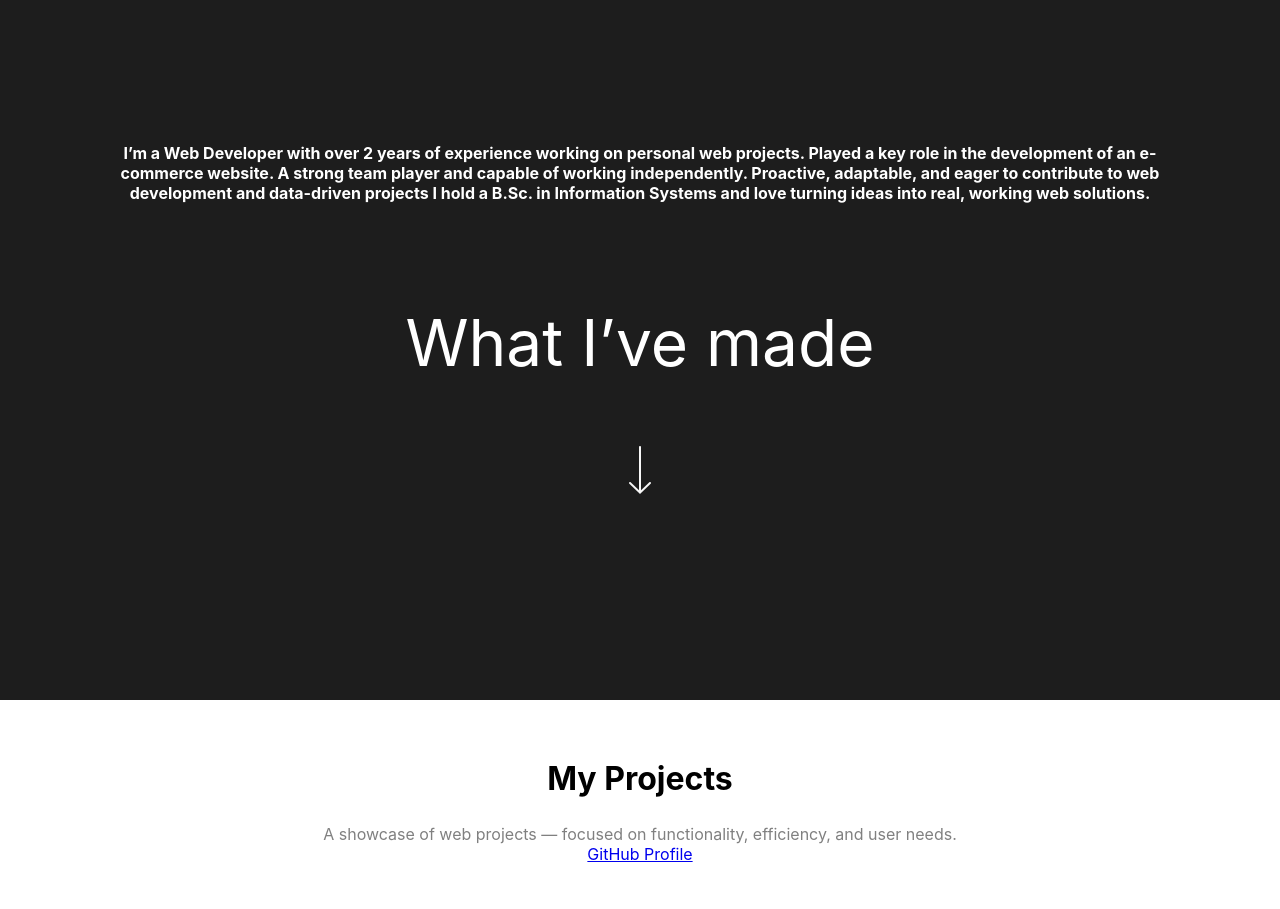
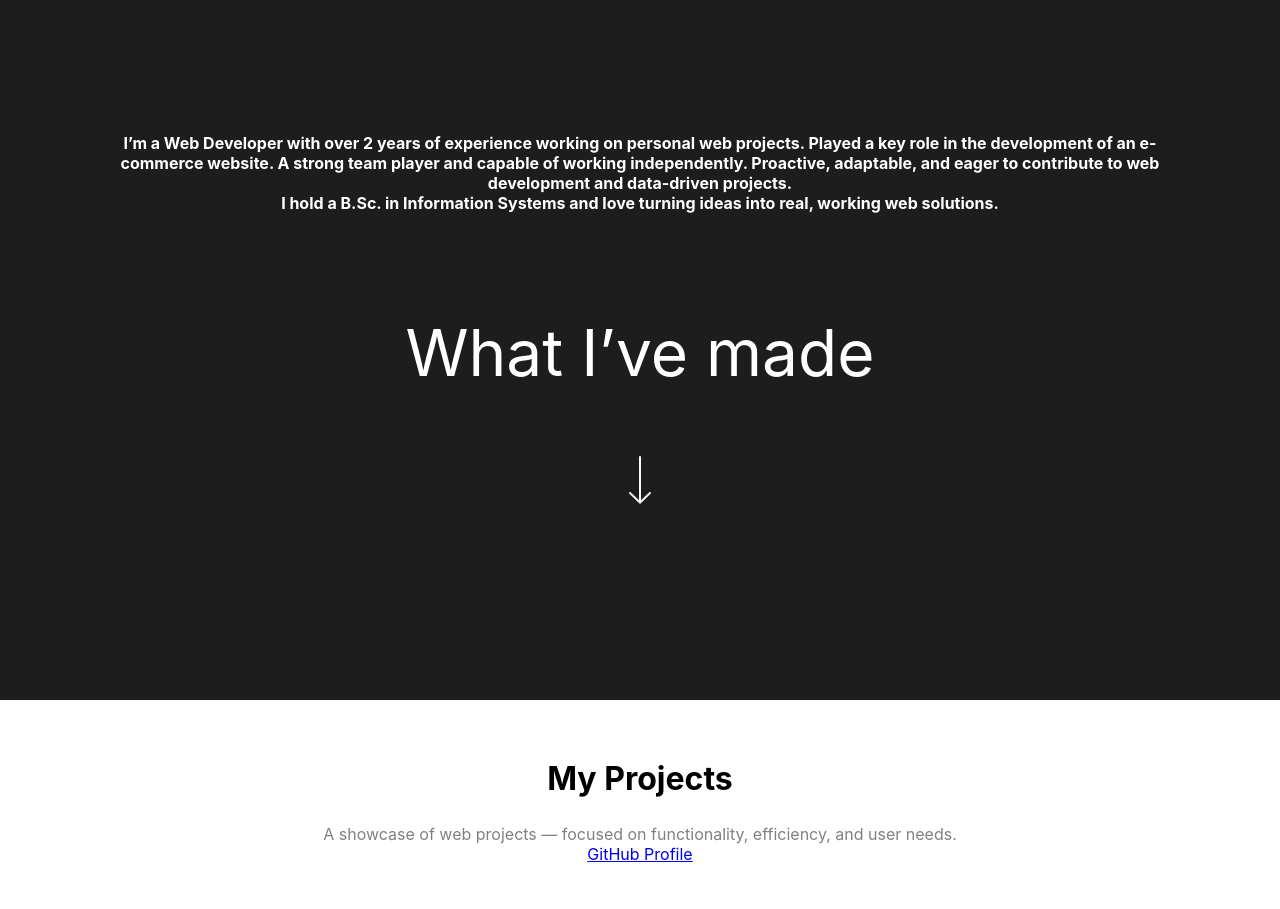
Before and after one commit to DavidAjest/Portfolio, a plain HTML site: page index.html in a window 1280 px wide. Shown: the part 900-1809 px from the top of the page. Drawn offline with nearby package versions, Linux system fonts and the light colour scheme; a script that the page names is missing.

Commit message:
Update index.html

```diff
--- a/index.html
+++ b/index.html
@@ -40,7 +40,7 @@
       <section class="centered-section dark-bg">
         <h6>
           I’m a Web Developer with over 2 years of experience working on
-          personal web projects. Played a key role in the development of an e-commerce website. A strong team player and capable of working independently. Proactive, adaptable, and eager to contribute to web development and data-driven projects I hold a
+          personal web projects. Played a key role in the development of an e-commerce website. A strong team player and capable of working independently. Proactive, adaptable, and eager to contribute to web development and data-driven projects. <br/> I hold a
           B.Sc. in Information Systems and love turning ideas into real, working
           web solutions.
         </h6>
```
